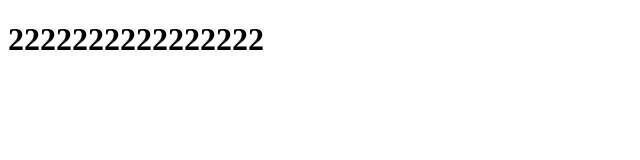
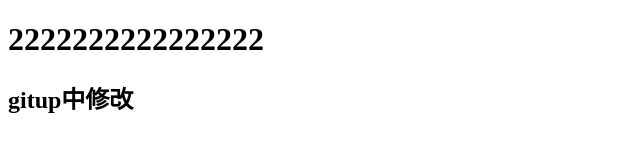
Before and after one commit to Kevin-WLS/test, a plain HTML site: page index.html in a window 1280 px wide. Shown: the whole page, without its empty margins (0-640 px from the left). Drawn offline with Linux system fonts and the light colour scheme.

Commit message:
gitup中修改

```diff
--- a/index.html
+++ b/index.html
@@ -10,6 +10,7 @@
 
 <body>
     <h1>2222222222222222</h1>
+    <h2>gitup中修改</h2>
 </body>
 
 </html>
```
